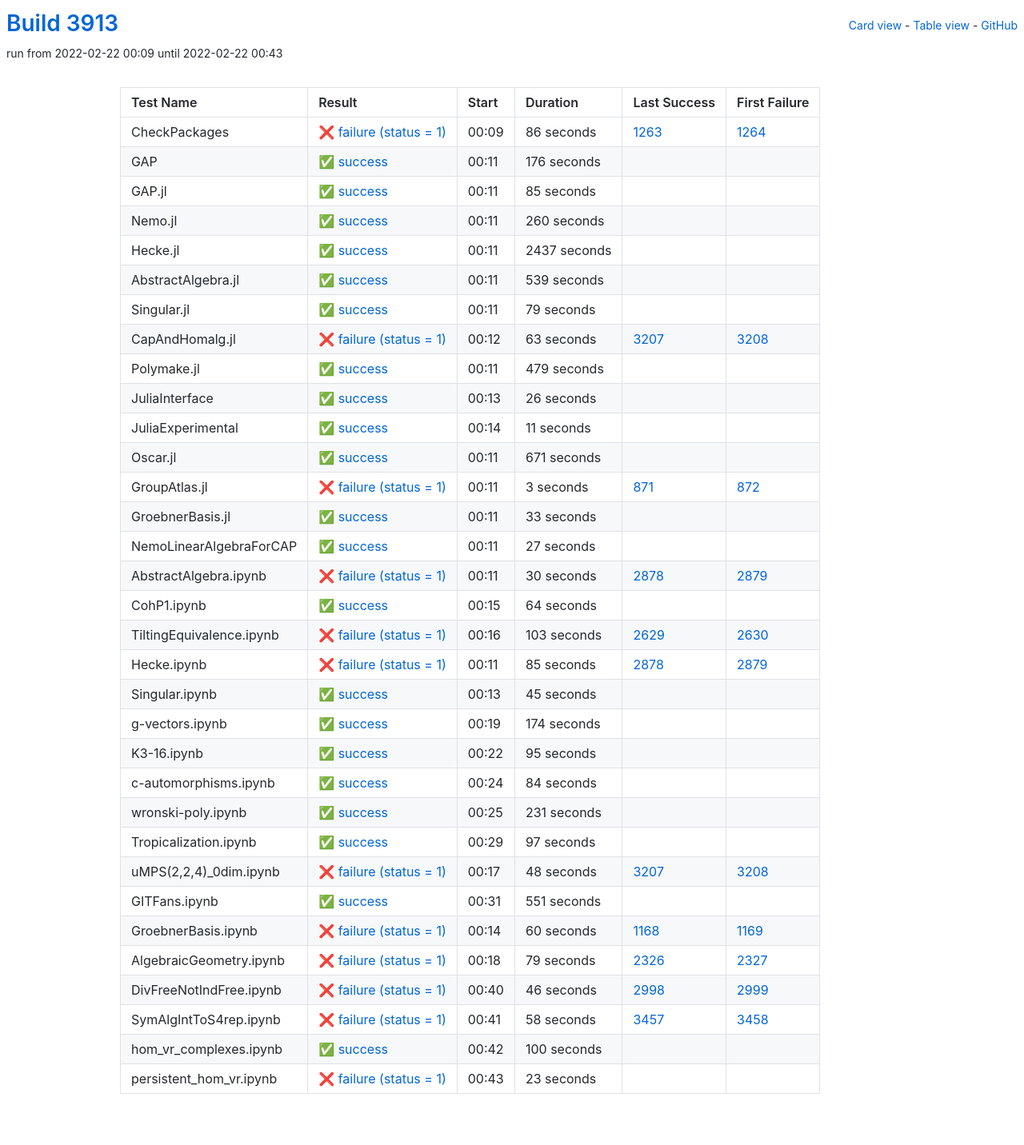
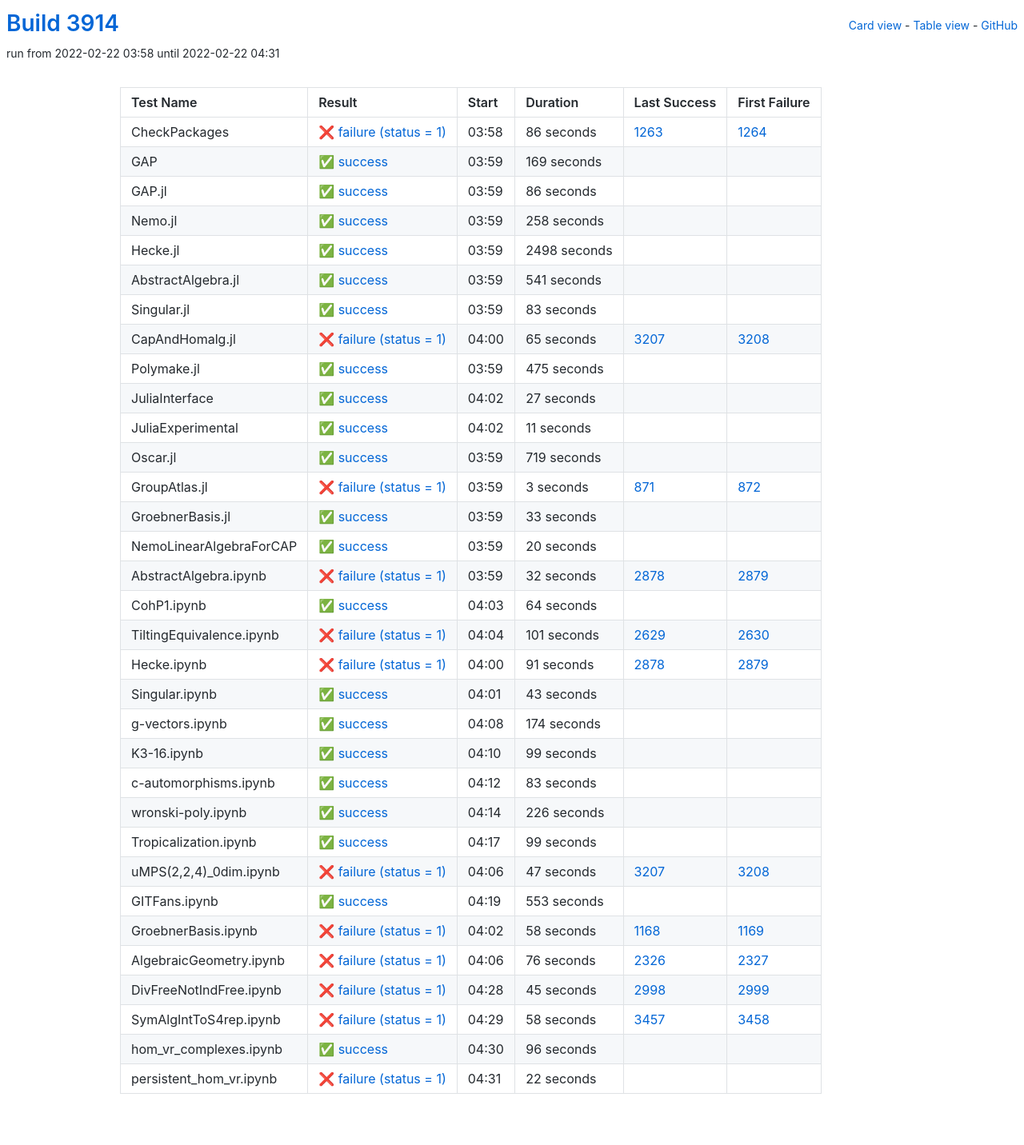
Before and after one commit to oscar-system/oscar-ci-status-stable, a Jekyll site: the page built from table.html, in a window 1280 px wide. Shown: the whole page at 80% size. Built offline with Jekyll 4.4.1, drawn with Linux system fonts in a browser that asks for light colours.

Commit message:
Build #3914

```diff
--- a/_data/ci.yml
+++ b/_data/ci.yml
@@ -1,6 +1,6 @@
 ---
-build: 3913
-build_url: https://oscarci.mathematik.uni-kl.de/job/oscar-stable/3913/
+build: 3914
+build_url: https://oscarci.mathematik.uni-kl.de/job/oscar-stable/3914/
 job: oscar-stable
 organization: oscar-system
 repo: oscar-ci-status-stable
@@ -8,8 +8,8 @@ repourl: https://github.com/oscar-system/oscar-ci-status-stable
 tests:
 - name: CheckPackages
   id: checkpackages
-  log: https://oscarci.mathematik.uni-kl.de/job/oscar-stable/3913/artifact/logs/build-3913/CheckPackages.log
-  start: 2022-02-22 00:09
+  log: https://oscarci.mathematik.uni-kl.de/job/oscar-stable/3914/artifact/logs/build-3914/CheckPackages.log
+  start: 2022-02-22 03:58
   success: false
   exitcode: 1
   status: failure
@@ -20,116 +20,116 @@ tests:
   first_failure_url: https://oscarci.mathematik.uni-kl.de/job/oscar-stable/1264/
 - name: GAP
   id: gap
-  log: https://oscarci.mathematik.uni-kl.de/job/oscar-stable/3913/artifact/logs/build-3913/GAP.log
-  start: 2022-02-22 00:11
+  log: https://oscarci.mathematik.uni-kl.de/job/oscar-stable/3914/artifact/logs/build-3914/GAP.log
+  start: 2022-02-22 03:59
   success: true
   exitcode: 0
   status: success
-  duration: 176
+  duration: 169
   last_success: false
   last_success_url:
   first_failure: false
   first_failure_url:
 - name: GAP.jl
   id: gap-jl
-  log: https://oscarci.mathematik.uni-kl.de/job/oscar-stable/3913/artifact/logs/build-3913/GAP.jl.log
-  start: 2022-02-22 00:11
+  log: https://oscarci.mathematik.uni-kl.de/job/oscar-stable/3914/artifact/logs/build-3914/GAP.jl.log
+  start: 2022-02-22 03:59
   success: true
   exitcode: 0
   status: success
-  duration: 85
+  duration: 86
   last_success: false
   last_success_url:
   first_failure: false
   first_failure_url:
 - name: Nemo.jl
   id: nemo-jl
-  log: https://oscarci.mathematik.uni-kl.de/job/oscar-stable/3913/artifact/logs/build-3913/Nemo.jl.log
-  start: 2022-02-22 00:11
+  log: https://oscarci.mathematik.uni-kl.de/job/oscar-stable/3914/artifact/logs/build-3914/Nemo.jl.log
+  start: 2022-02-22 03:59
   success: true
   exitcode: 0
   status: success
-  duration: 260
+  duration: 258
   last_success: false
   last_success_url:
   first_failure: false
   first_failure_url:
 - name: Hecke.jl
   id: hecke-jl
-  log: https://oscarci.mathematik.uni-kl.de/job/oscar-stable/3913/artifact/logs/build-3913/Hecke.jl.log
-  start: 2022-02-22 00:11
+  log: https://oscarci.mathematik.uni-kl.de/job/oscar-stable/3914/artifact/logs/build-3914/Hecke.jl.log
+  start: 2022-02-22 03:59
   success: true
   exitcode: 0
   status: success
-  duration: 2437
+  duration: 2498
   last_success: false
   last_success_url:
   first_failure: false
   first_failure_url:
 - name: AbstractAlgebra.jl
   id: abstractalgebra-jl
-  log: https://oscarci.mathematik.uni-kl.de/job/oscar-stable/3913/artifact/logs/build-3913/AbstractAlgebra.jl.log
-  start: 2022-02-22 00:11
+  log: https://oscarci.mathematik.uni-kl.de/job/oscar-stable/3914/artifact/logs/build-3914/AbstractAlgebra.jl.log
+  start: 2022-02-22 03:59
   success: true
   exitcode: 0
   status: success
-  duration: 539
+  duration: 541
   last_success: false
   last_success_url:
   first_failure: false
   first_failure_url:
 - name: Singular.jl
   id: singular-jl
-  log: https://oscarci.mathematik.uni-kl.de/job/oscar-stable/3913/artifact/logs/build-3913/Singular.jl.log
-  start: 2022-02-22 00:11
+  log: https://oscarci.mathematik.uni-kl.de/job/oscar-stable/3914/artifact/logs/build-3914/Singular.jl.log
+  start: 2022-02-22 03:59
   success: true
   exitcode: 0
   status: success
-  duration: 79
+  duration: 83
   last_success: false
   last_success_url:
   first_failure: false
   first_failure_url:
 - name: CapAndHomalg.jl
   id: capandhomalg-jl
-  log: https://oscarci.mathematik.uni-kl.de/job/oscar-stable/3913/artifact/logs/build-3913/CapAndHomalg.jl.log
-  start: 2022-02-22 00:12
+  log: https://oscarci.mathematik.uni-kl.de/job/oscar-stable/3914/artifact/logs/build-3914/CapAndHomalg.jl.log
+  start: 2022-02-22 04:00
   success: false
   exitcode: 1
   status: failure
-  duration: 63
+  duration: 65
   last_success: 3207
   last_success_url: https://oscarci.mathematik.uni-kl.de/job/oscar-stable/3207/
   first_failure: 3208
   first_failure_url: https://oscarci.mathematik.uni-kl.de/job/oscar-stable/3208/
 - name: Polymake.jl
   id: polymake-jl
-  log: https://oscarci.mathematik.uni-kl.de/job/oscar-stable/3913/artifact/logs/build-3913/Polymake.jl.log
-  start: 2022-02-22 00:11
+  log: https://oscarci.mathematik.uni-kl.de/job/oscar-stable/3914/artifact/logs/build-3914/Polymake.jl.log
+  start: 2022-02-22 03:59
   success: true
   exitcode: 0
   status: success
-  duration: 479
+  duration: 475
   last_success: false
   last_success_url:
   first_failure: false
   first_failure_url:
 - name: JuliaInterface
   id: juliainterface
-  log: https://oscarci.mathematik.uni-kl.de/job/oscar-stable/3913/artifact/logs/build-3913/JuliaInterface.log
-  start: 2022-02-22 00:13
+  log: https://oscarci.mathematik.uni-kl.de/job/oscar-stable/3914/artifact/logs/build-3914/JuliaInterface.log
+  start: 2022-02-22 04:02
   success: true
   exitcode: 0
   status: success
-  duration: 26
+  duration: 27
   last_success: false
   last_success_url:
   first_failure: false
   first_failure_url:
 - name: JuliaExperimental
   id: juliaexperimental
-  log: https://oscarci.mathematik.uni-kl.de/job/oscar-stable/3913/artifact/logs/build-3913/JuliaExperimental.log
-  start: 2022-02-22 00:14
+  log: https://oscarci.mathematik.uni-kl.de/job/oscar-stable/3914/artifact/logs/build-3914/JuliaExperimental.log
+  start: 2022-02-22 04:02
   success: true
   exitcode: 0
   status: success
@@ -140,20 +140,20 @@ tests:
   first_failure_url:
 - name: Oscar.jl
   id: oscar-jl
-  log: https://oscarci.mathematik.uni-kl.de/job/oscar-stable/3913/artifact/logs/build-3913/Oscar.jl.log
-  start: 2022-02-22 00:11
+  log: https://oscarci.mathematik.uni-kl.de/job/oscar-stable/3914/artifact/logs/build-3914/Oscar.jl.log
+  start: 2022-02-22 03:59
   success: true
   exitcode: 0
   status: success
-  duration: 671
+  duration: 719
   last_success: false
   last_success_url:
   first_failure: false
   first_failure_url:
 - name: GroupAtlas.jl
   id: groupatlas-jl
-  log: https://oscarci.mathematik.uni-kl.de/job/oscar-stable/3913/artifact/logs/build-3913/GroupAtlas.jl.log
-  start: 2022-02-22 00:11
+  log: https://oscarci.mathematik.uni-kl.de/job/oscar-stable/3914/artifact/logs/build-3914/GroupAtlas.jl.log
+  start: 2022-02-22 03:59
   success: false
   exitcode: 1
   status: failure
@@ -164,8 +164,8 @@ tests:
   first_failure_url: https://oscarci.mathematik.uni-kl.de/job/oscar-stable/872/
 - name: GroebnerBasis.jl
   id: groebnerbasis-jl
-  log: https://oscarci.mathematik.uni-kl.de/job/oscar-stable/3913/artifact/logs/build-3913/GroebnerBasis.jl.log
-  start: 2022-02-22 00:11
+  log: https://oscarci.mathematik.uni-kl.de/job/oscar-stable/3914/artifact/logs/build-3914/GroebnerBasis.jl.log
+  start: 2022-02-22 03:59
   success: true
   exitcode: 0
   status: success
@@ -176,32 +176,32 @@ tests:
   first_failure_url:
 - name: NemoLinearAlgebraForCAP
   id: nemolinearalgebraforcap
-  log: https://oscarci.mathematik.uni-kl.de/job/oscar-stable/3913/artifact/logs/build-3913/NemoLinearAlgebraForCAP.log
-  start: 2022-02-22 00:11
+  log: https://oscarci.mathematik.uni-kl.de/job/oscar-stable/3914/artifact/logs/build-3914/NemoLinearAlgebraForCAP.log
+  start: 2022-02-22 03:59
   success: true
   exitcode: 0
   status: success
-  duration: 27
+  duration: 20
   last_success: false
   last_success_url:
   first_failure: false
   first_failure_url:
 - name: AbstractAlgebra.ipynb
   id: abstractalgebra-ipynb
-  log: https://oscarci.mathematik.uni-kl.de/job/oscar-stable/3913/artifact/logs/build-3913/AbstractAlgebra.ipynb.log
-  start: 2022-02-22 00:11
+  log: https://oscarci.mathematik.uni-kl.de/job/oscar-stable/3914/artifact/logs/build-3914/AbstractAlgebra.ipynb.log
+  start: 2022-02-22 03:59
   success: false
   exitcode: 1
   status: failure
-  duration: 30
+  duration: 32
   last_success: 2878
   last_success_url: https://oscarci.mathematik.uni-kl.de/job/oscar-stable/2878/
   first_failure: 2879
   first_failure_url: https://oscarci.mathematik.uni-kl.de/job/oscar-stable/2879/
 - name: CohP1.ipynb
   id: cohp1-ipynb
-  log: https://oscarci.mathematik.uni-kl.de/job/oscar-stable/3913/artifact/logs/build-3913/CohP1.ipynb.log
-  start: 2022-02-22 00:15
+  log: https://oscarci.mathematik.uni-kl.de/job/oscar-stable/3914/artifact/logs/build-3914/CohP1.ipynb.log
+  start: 2022-02-22 04:03
   success: true
   exitcode: 0
   status: success
@@ -212,44 +212,44 @@ tests:
   first_failure_url:
 - name: TiltingEquivalence.ipynb
   id: tiltingequivalence-ipynb
-  log: https://oscarci.mathematik.uni-kl.de/job/oscar-stable/3913/artifact/logs/build-3913/TiltingEquivalence.ipynb.log
-  start: 2022-02-22 00:16
+  log: https://oscarci.mathematik.uni-kl.de/job/oscar-stable/3914/artifact/logs/build-3914/TiltingEquivalence.ipynb.log
+  start: 2022-02-22 04:04
   success: false
   exitcode: 1
   status: failure
-  duration: 103
+  duration: 101
   last_success: 2629
   last_success_url: https://oscarci.mathematik.uni-kl.de/job/oscar-stable/2629/
   first_failure: 2630
   first_failure_url: https://oscarci.mathematik.uni-kl.de/job/oscar-stable/2630/
 - name: Hecke.ipynb
   id: hecke-ipynb
-  log: https://oscarci.mathematik.uni-kl.de/job/oscar-stable/3913/artifact/logs/build-3913/Hecke.ipynb.log
-  start: 2022-02-22 00:11
+  log: https://oscarci.mathematik.uni-kl.de/job/oscar-stable/3914/artifact/logs/build-3914/Hecke.ipynb.log
+  start: 2022-02-22 04:00
   success: false
   exitcode: 1
   status: failure
-  duration: 85
+  duration: 91
   last_success: 2878
   last_success_url: https://oscarci.mathematik.uni-kl.de/job/oscar-stable/2878/
   first_failure: 2879
   first_failure_url: https://oscarci.mathematik.uni-kl.de/job/oscar-stable/2879/
 - name: Singular.ipynb
   id: singular-ipynb
-  log: https://oscarci.mathematik.uni-kl.de/job/oscar-stable/3913/artifact/logs/build-3913/Singular.ipynb.log
-  start: 2022-02-22 00:13
+  log: https://oscarci.mathematik.uni-kl.de/job/oscar-stable/3914/artifact/logs/build-3914/Singular.ipynb.log
+  start: 2022-02-22 04:01
   success: true
   exitcode: 0
   status: success
-  duration: 45
+  duration: 43
   last_success: false
   last_success_url:
   first_failure: false
   first_failure_url:
 - name: g-vectors.ipynb
   id: g-vectors-ipynb
-  log: https://oscarci.mathematik.uni-kl.de/job/oscar-stable/3913/artifact/logs/build-3913/g-vectors.ipynb.log
-  start: 2022-02-22 00:19
+  log: https://oscarci.mathematik.uni-kl.de/job/oscar-stable/3914/artifact/logs/build-3914/g-vectors.ipynb.log
+  start: 2022-02-22 04:08
   success: true
   exitcode: 0
   status: success
@@ -260,116 +260,116 @@ tests:
   first_failure_url:
 - name: K3-16.ipynb
   id: k3-16-ipynb
-  log: https://oscarci.mathematik.uni-kl.de/job/oscar-stable/3913/artifact/logs/build-3913/K3-16.ipynb.log
-  start: 2022-02-22 00:22
+  log: https://oscarci.mathematik.uni-kl.de/job/oscar-stable/3914/artifact/logs/build-3914/K3-16.ipynb.log
+  start: 2022-02-22 04:10
   success: true
   exitcode: 0
   status: success
-  duration: 95
+  duration: 99
   last_success: false
   last_success_url:
   first_failure: false
   first_failure_url:
 - name: c-automorphisms.ipynb
   id: c-automorphisms-ipynb
-  log: https://oscarci.mathematik.uni-kl.de/job/oscar-stable/3913/artifact/logs/build-3913/c-automorphisms.ipynb.log
-  start: 2022-02-22 00:24
+  log: https://oscarci.mathematik.uni-kl.de/job/oscar-stable/3914/artifact/logs/build-3914/c-automorphisms.ipynb.log
+  start: 2022-02-22 04:12
   success: true
   exitcode: 0
   status: success
-  duration: 84
+  duration: 83
   last_success: false
   last_success_url:
   first_failure: false
   first_failure_url:
 - name: wronski-poly.ipynb
   id: wronski-poly-ipynb
-  log: https://oscarci.mathematik.uni-kl.de/job/oscar-stable/3913/artifact/logs/build-3913/wronski-poly.ipynb.log
-  start: 2022-02-22 00:25
+  log: https://oscarci.mathematik.uni-kl.de/job/oscar-stable/3914/artifact/logs/build-3914/wronski-poly.ipynb.log
+  start: 2022-02-22 04:14
   success: true
   exitcode: 0
   status: success
-  duration: 231
+  duration: 226
   last_success: false
   last_success_url:
   first_failure: false
   first_failure_url:
 - name: Tropicalization.ipynb
   id: tropicalization-ipynb
-  log: https://oscarci.mathematik.uni-kl.de/job/oscar-stable/3913/artifact/logs/build-3913/Tropicalization.ipynb.log
-  start: 2022-02-22 00:29
+  log: https://oscarci.mathematik.uni-kl.de/job/oscar-stable/3914/artifact/logs/build-3914/Tropicalization.ipynb.log
+  start: 2022-02-22 04:17
   success: true
   exitcode: 0
   status: success
-  duration: 97
+  duration: 99
   last_success: false
   last_success_url:
   first_failure: false
   first_failure_url:
 - name: uMPS(2,2,4)_0dim.ipynb
   id: umps-2-2-4-0dim-ipynb
-  log: https://oscarci.mathematik.uni-kl.de/job/oscar-stable/3913/artifact/logs/build-3913/uMPS-2-2-4-_0dim.ipynb.log
-  start: 2022-02-22 00:17
+  log: https://oscarci.mathematik.uni-kl.de/job/oscar-stable/3914/artifact/logs/build-3914/uMPS-2-2-4-_0dim.ipynb.log
+  start: 2022-02-22 04:06
   success: false
   exitcode: 1
   status: failure
-  duration: 48
+  duration: 47
   last_success: 3207
   last_success_url: https://oscarci.mathematik.uni-kl.de/job/oscar-stable/3207/
   first_failure: 3208
   first_failure_url: https://oscarci.mathematik.uni-kl.de/job/oscar-stable/3208/
 - name: GITFans.ipynb
   id: gitfans-ipynb
-  log: https://oscarci.mathematik.uni-kl.de/job/oscar-stable/3913/artifact/logs/build-3913/GITFans.ipynb.log
-  start: 2022-02-22 00:31
+  log: https://oscarci.mathematik.uni-kl.de/job/oscar-stable/3914/artifact/logs/build-3914/GITFans.ipynb.log
+  start: 2022-02-22 04:19
   success: true
   exitcode: 0
   status: success
-  duration: 551
+  duration: 553
   last_success: false
   last_success_url:
   first_failure: false
   first_failure_url:
 - name: GroebnerBasis.ipynb
   id: groebnerbasis-ipynb
-  log: https://oscarci.mathematik.uni-kl.de/job/oscar-stable/3913/artifact/logs/build-3913/GroebnerBasis.ipynb.log
-  start: 2022-02-22 00:14
+  log: https://oscarci.mathematik.uni-kl.de/job/oscar-stable/3914/artifact/logs/build-3914/GroebnerBasis.ipynb.log
+  start: 2022-02-22 04:02
   success: false
   exitcode: 1
   status: failure
-  duration: 60
+  duration: 58
   last_success: 1168
   last_success_url: https://oscarci.mathematik.uni-kl.de/job/oscar-stable/1168/
   first_failure: 1169
   first_failure_url: https://oscarci.mathematik.uni-kl.de/job/oscar-stable/1169/
 - name: AlgebraicGeometry.ipynb
   id: algebraicgeometry-ipynb
-  log: https://oscarci.mathematik.uni-kl.de/job/oscar-stable/3913/artifact/logs/build-3913/AlgebraicGeometry.ipynb.log
-  start: 2022-02-22 00:18
+  log: https://oscarci.mathematik.uni-kl.de/job/oscar-stable/3914/artifact/logs/build-3914/AlgebraicGeometry.ipynb.log
+  start: 2022-02-22 04:06
   success: false
   exitcode: 1
   status: failure
-  duration: 79
+  duration: 76
   last_success: 2326
   last_success_url: https://oscarci.mathematik.uni-kl.de/job/oscar-stable/2326/
   first_failure: 2327
   first_failure_url: https://oscarci.mathematik.uni-kl.de/job/oscar-stable/2327/
 - name: DivFreeNotIndFree.ipynb
   id: divfreenotindfree-ipynb
-  log: https://oscarci.mathematik.uni-kl.de/job/oscar-stable/3913/artifact/logs/build-3913/DivFreeNotIndFree.ipynb.log
-  start: 2022-02-22 00:40
+  log: https://oscarci.mathematik.uni-kl.de/job/oscar-stable/3914/artifact/logs/build-3914/DivFreeNotIndFree.ipynb.log
+  start: 2022-02-22 04:28
   success: false
   exitcode: 1
   status: failure
-  duration: 46
+  duration: 45
   last_success: 2998
   last_success_url: https://oscarci.mathematik.uni-kl.de/job/oscar-stable/2998/
   first_failure: 2999
   first_failure_url: https://oscarci.mathematik.uni-kl.de/job/oscar-stable/2999/
 - name: SymAlgIntToS4rep.ipynb
   id: symalginttos4rep-ipynb
-  log: https://oscarci.mathematik.uni-kl.de/job/oscar-stable/3913/artifact/logs/build-3913/SymAlgIntToS4rep.ipynb.log
-  start: 2022-02-22 00:41
+  log: https://oscarci.mathematik.uni-kl.de/job/oscar-stable/3914/artifact/logs/build-3914/SymAlgIntToS4rep.ipynb.log
+  start: 2022-02-22 04:29
   success: false
   exitcode: 1
   status: failure
@@ -380,24 +380,24 @@ tests:
   first_failure_url: https://oscarci.mathematik.uni-kl.de/job/oscar-stable/3458/
 - name: hom_vr_complexes.ipynb
   id: hom-vr-complexes-ipynb
-  log: https://oscarci.mathematik.uni-kl.de/job/oscar-stable/3913/artifact/logs/build-3913/hom_vr_complexes.ipynb.log
-  start: 2022-02-22 00:42
+  log: https://oscarci.mathematik.uni-kl.de/job/oscar-stable/3914/artifact/logs/build-3914/hom_vr_complexes.ipynb.log
+  start: 2022-02-22 04:30
   success: true
   exitcode: 0
   status: success
-  duration: 100
+  duration: 96
   last_success: false
   last_success_url:
   first_failure: false
   first_failure_url:
 - name: persistent_hom_vr.ipynb
   id: persistent-hom-vr-ipynb
-  log: https://oscarci.mathematik.uni-kl.de/job/oscar-stable/3913/artifact/logs/build-3913/persistent_hom_vr.ipynb.log
-  start: 2022-02-22 00:43
+  log: https://oscarci.mathematik.uni-kl.de/job/oscar-stable/3914/artifact/logs/build-3914/persistent_hom_vr.ipynb.log
+  start: 2022-02-22 04:31
   success: false
   exitcode: 1
   status: failure
-  duration: 23
+  duration: 22
   last_success: false
   last_success_url:
   first_failure: false
```
Also changed, not shown: README.md.
